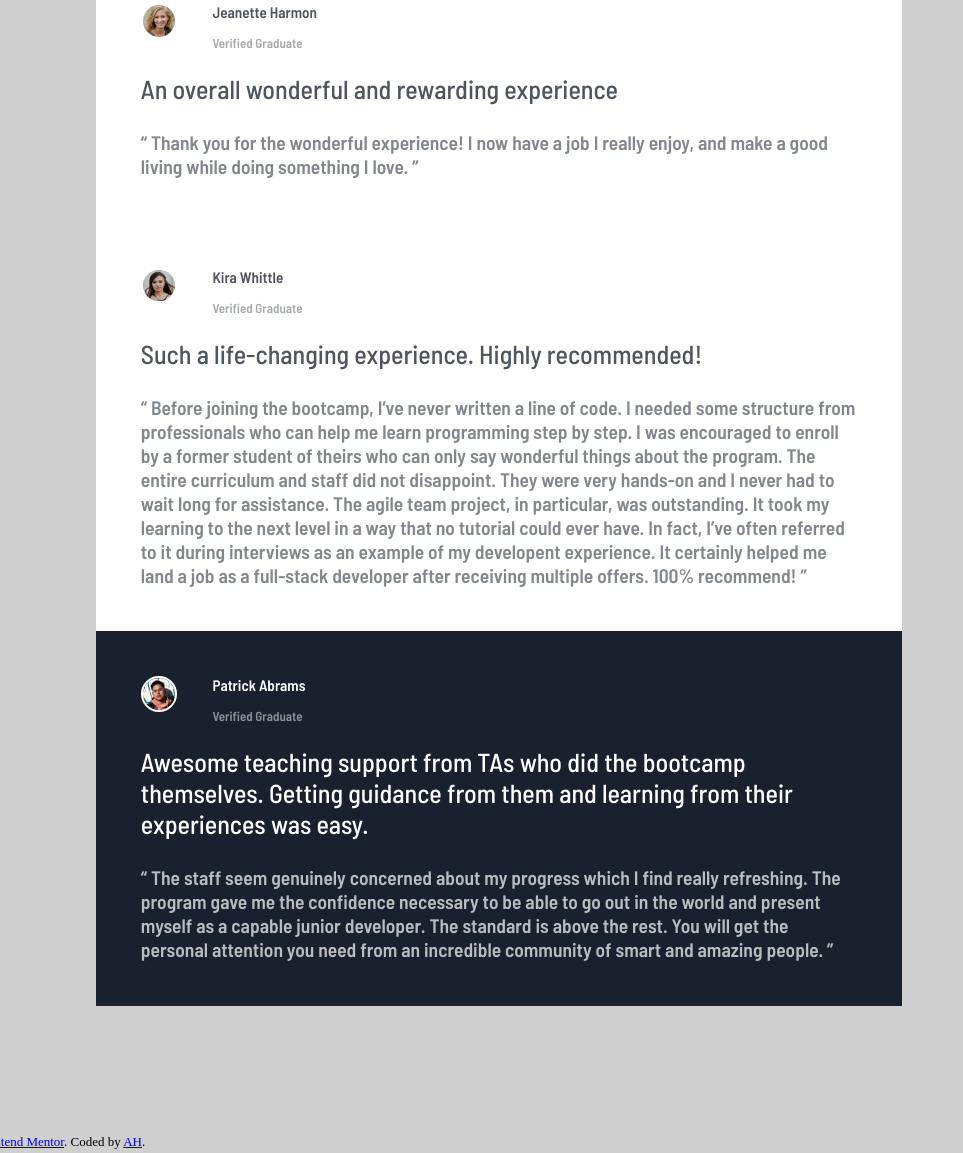
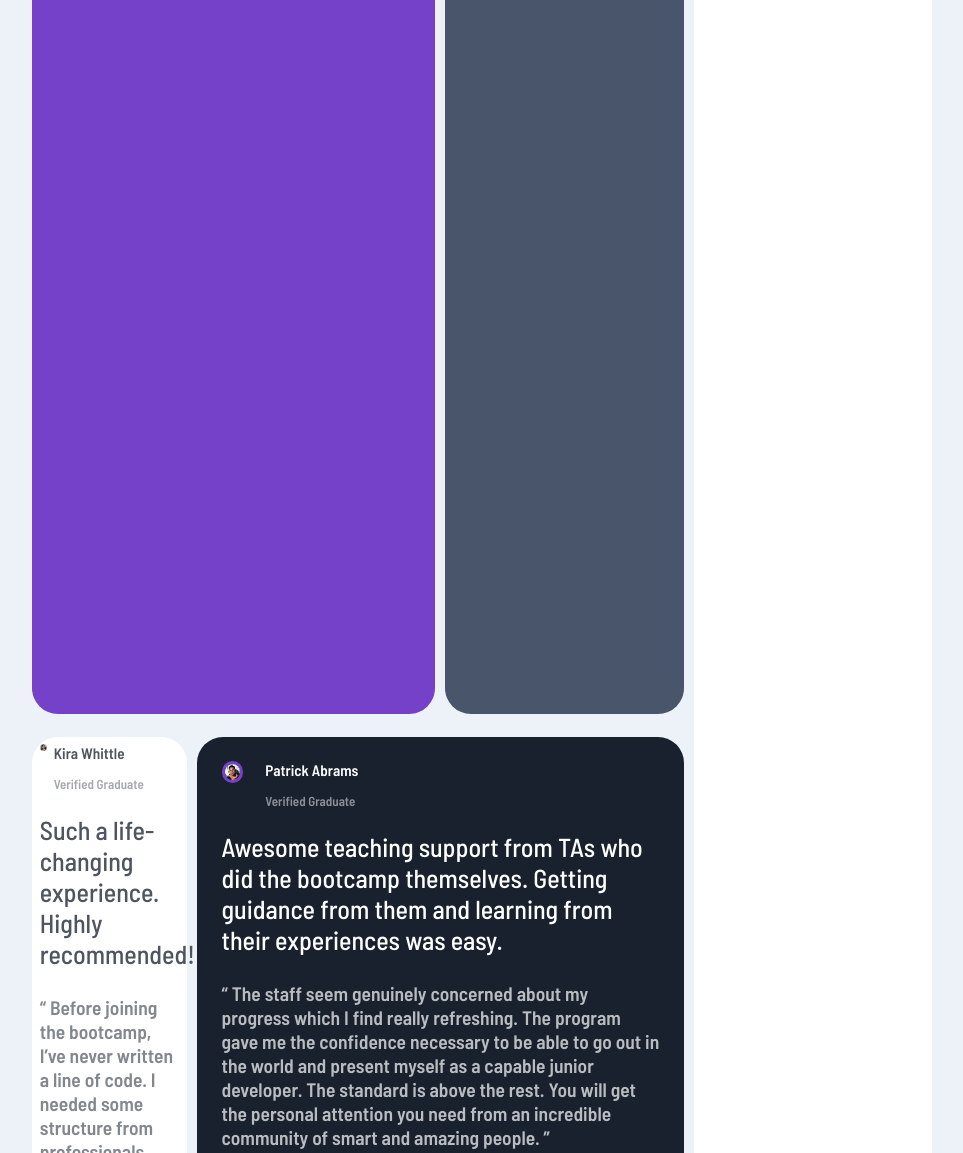
Before and after one commit to Jacks113/testimonials_fe-ment, a plain HTML site: page index.html in a window 1280 px wide. Shown: the part 833-1986 px from the top of the page, without its empty margins (96-1059 px from the left). Drawn offline with Linux system fonts and the light colour scheme.

Commit message:
attempt at grid, needs fixing

```diff
--- a/style/styles.css
+++ b/style/styles.css
@@ -5,16 +5,16 @@
 }
 
 body{
+    overflow-x: hidden;
 
-    background-color: hsl(0, 0%, 81%);
+    background-color: hsl(210, 46%, 95%);
 
     font-size: 13px;
-
-
 }
 
 main{
     width: 100vw;
+
     display: flex;
     flex-direction: column;
     justify-content: center;
@@ -23,6 +23,7 @@ main{
 
 .user{
     height: 70px;
+
     display: grid;
     grid-template-columns: 10% 90%;
     grid-template-rows: repeat(2, 32px);
@@ -37,45 +38,104 @@ main{
 
 .user img{
     width: 50%;
-    border: 2px solid white;
     border-radius: 50%;
+
 }
 
+
+
 .grid-container {
+    display: grid;
+    padding: 10%;
+    /* width: 90%; */
 
-    padding: 10%;
-    width: 90%;
+    grid-template-columns: repeat(8, 1fr);
+    grid-template-rows: repeat(4 ,1fr);
 
+    row-gap: 10px;
+    column-gap: 10px;
 }
 
 
 .grid-container div{
     padding: 5%;
-    width: 90%;
+    /* width: 90%; */
+    height: auto;
+    width: auto;
 }
 
 .grid-container div:nth-of-type(1){
-    background-color: hsl(263, 55%, 52%);
+    background-image: url("../images/bg-pattern-quotation.svg");
+    background-repeat: no-repeat;
+    background-position: 85% 3%;
+    background-color: hsl(263, 55% , 52%);
     color: white;
+
+    grid-column-start: 1;
+    grid-column-end: 4;
+
+    grid-row-start: 1;
+    grid-row-end: 2;
 }
 
 .grid-container div:nth-of-type(2){
     background-color: hsl(217, 19%, 35%);
     color: white;
+
+    grid-column-start: 4;
+    grid-column-end: 6;
+
+    grid-row-start: 1;
+    grid-row-end: 2;
 }
 
 .grid-container div:nth-of-type(3){
     background-color: hsl(0, 0%, 100%);
+
+    grid-column-start: 6;
+    grid-column-end: 8;
+
+    grid-row-start: 1;
+    grid-row-end: 4;
 }
 
 .grid-container div:nth-of-type(4){
     background-color: hsl(0, 0%, 100%);
+
+    grid-column-start: 1;
+    grid-column-end: 2;
+
+    grid-row-start: 2;
+    grid-row-end: 2;
 
 }
 
 .grid-container div:nth-of-type(5){
     background-color: hsl(219, 29%, 14%);
     color: white;
+
+    grid-column-start: 2;
+    grid-column-end: 6;
+
+    grid-row-start: 2;
+    grid-row-end: 2;
+}
+
+/* ----------------- */
+/*   Image styles    */
+/* ----------------- */
+
+.grid-container div:nth-of-type(1) img{
+    border: 3px solid hsl(263, 52%, 74%);
+}
+
+.grid-container div:nth-of-type(5) img{
+    border: 3px solid hsl(263, 55%, 52%);
+}
+
+.review{
+    border-radius: 2em;
+    margin-bottom: 1em;
 }
 
 .quote{
@@ -107,7 +167,7 @@ main{
 }
 
 .white-background h3, .white-background h4{
-    color: hsl(215, 10%, 34%)
+    color: hsl(215, 10%, 34%);
 }
 
 .white-background .desc, .white-background .quote{
```
